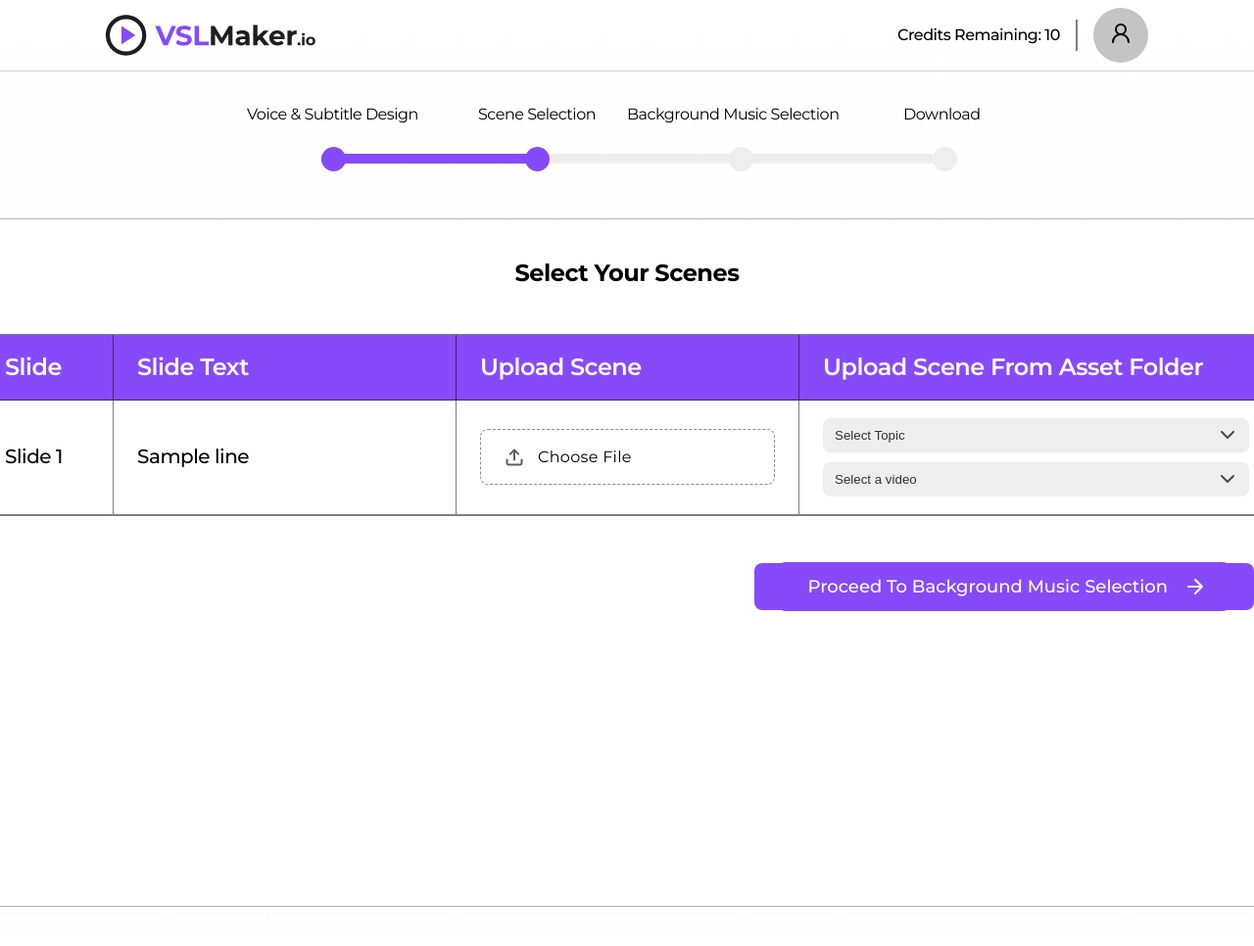
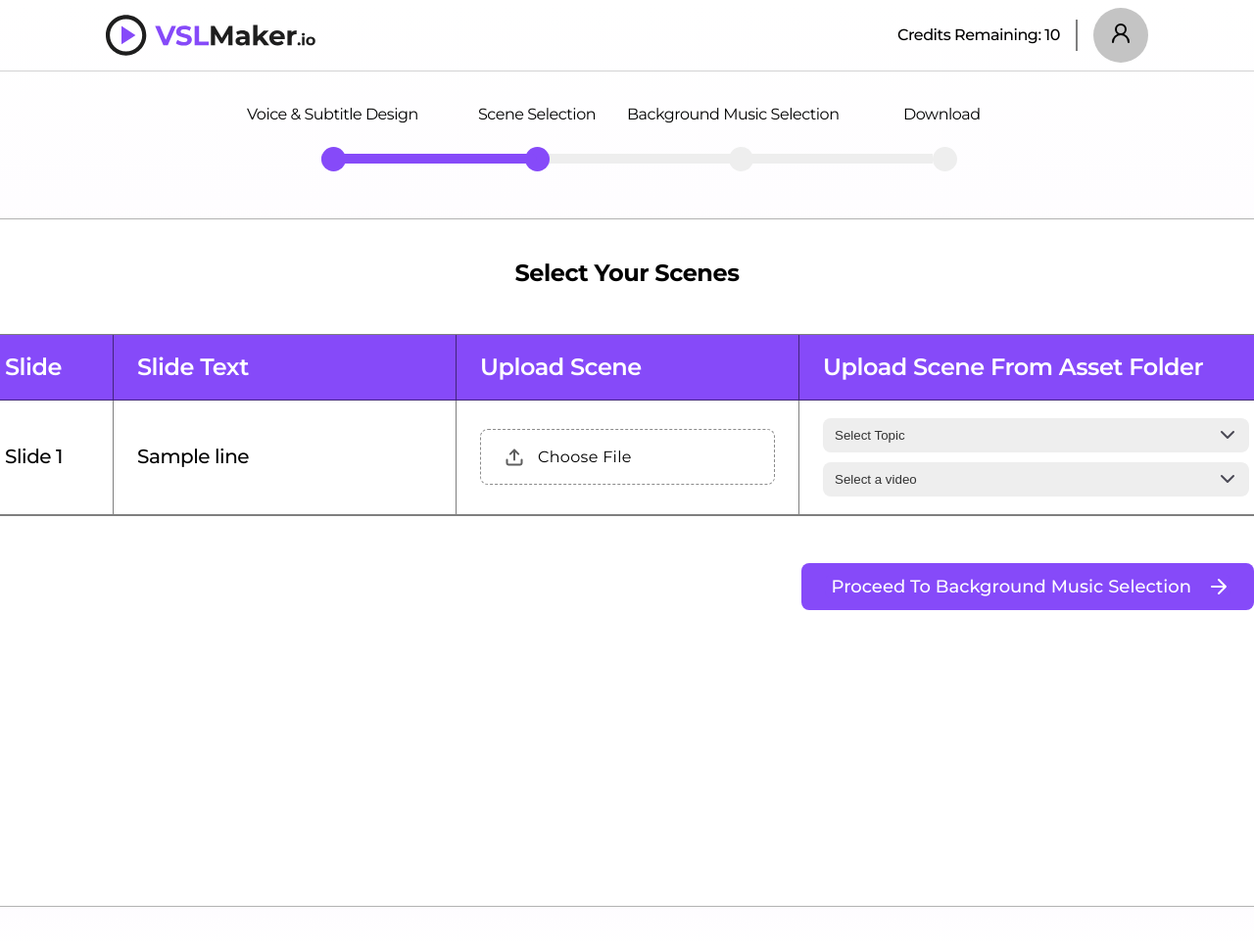
Before and after one commit to ubongpr7/vlc_maker, a Django app: template templates/vlc/frontend/VLSMaker/sceneselection/index.html in a window 1280 px wide; the page is wider, and only the part inside the window is pictured. Shown: that part at 98% size. Run offline with Django 4.2, Linux system fonts and the light colour scheme; tables that the repository leaves empty hold one stand-in row (values such as "Sample post"); the template is opened without the code that fills it: values that come from a table or form of the project are taken from there, most other values are stand-ins (such as "Sample title", 1, 10 or a date in 2020).

Commit message:
Update index.html

```diff
--- a/templates/vlc/frontend/VLSMaker/sceneselection/index.html
+++ b/templates/vlc/frontend/VLSMaker/sceneselection/index.html
@@ -164,7 +164,7 @@
 
                                 </div>
                                 <div class="button" style="width: fit-content; height:24px;position:absolute;right:0%; display: flex; justify-content: flex-end; align-items: center;">
-                                    <div style="display: flex; align-items: center; justify-content: center; border-radius: 8px; padding: 12px 24px; background: #864AF9; cursor: pointer;">
+                                    <div style="display: flex; align-items: center; justify-content: center; border-radius: 8px;  background: #864AF9; cursor: pointer;">
                                         <button type="submit"  style="text-decoration: none; color: white; font-family: Montserrat; font-size: 18px; font-weight: 500; line-height: 24px; text-align: left; margin-right: 10px; background: none; border: none; cursor: pointer;">
                                             Proceed To Background Music Selection
                                         </button>
```
